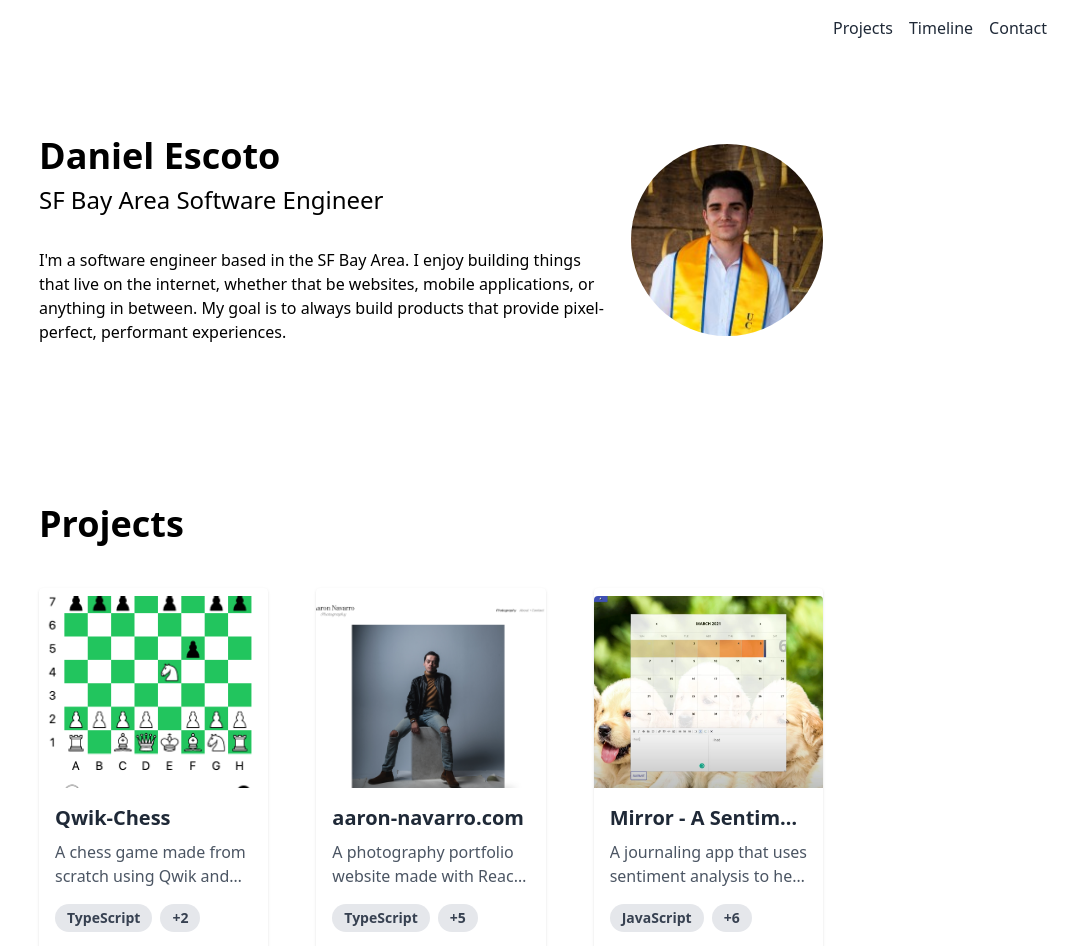
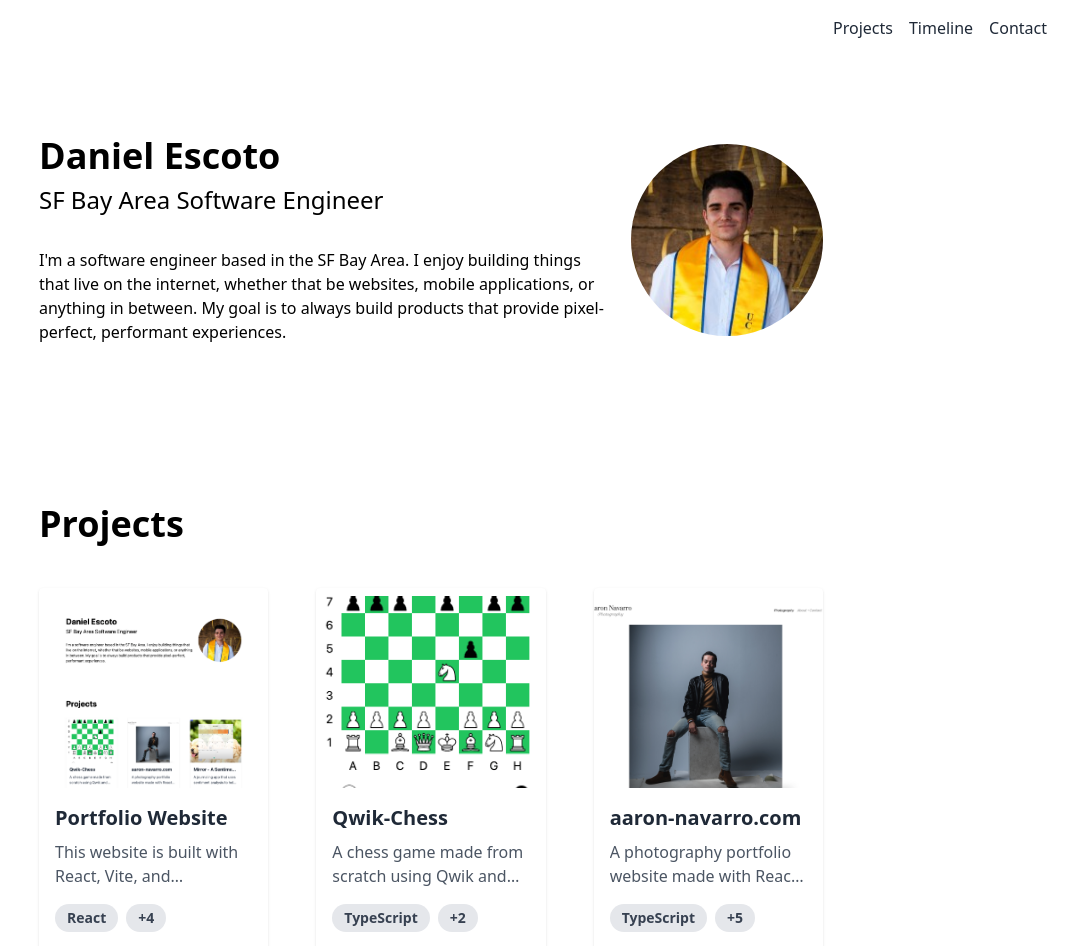
Before and after one commit to daniel-escoto/portfolio, a React (Vite) app: page / in a window 1280 px wide. Shown: the top 946 px of the page, without its empty margins (209-1280 px from the left). Built offline with nearby package versions, Linux system fonts and the light colour scheme.

Commit message:
add portfolio

```diff
--- a/src/data/projects.ts
+++ b/src/data/projects.ts
@@ -1,6 +1,7 @@
 import Chess from "../assets/qwik-chess.png";
 import AaronNavarro from "../assets/aaronnavarro.png";
 import Mirror from "../assets/mirror.png";
+import Portfolio from "../assets/portfolio.png";
 
 export interface Project {
   name: string;
@@ -12,6 +13,14 @@ export interface Project {
 }
 
 export const projects: Project[] = [
+  {
+    name: "Portfolio Website",
+    description:
+      "This website is built with React, Vite, and TypeScript. It is hosted on Netlify and uses GetForm for the contact form.",
+    image: Portfolio,
+    tags: ["React", "TypeScript", "Vite", "Netlify", "GetForm"],
+    github: "https://github.com/daniel-escoto/portfolio",
+  },
   {
     name: "Qwik-Chess",
     description:
```
Also changed, not shown: src/assets/portfolio.png (added).
